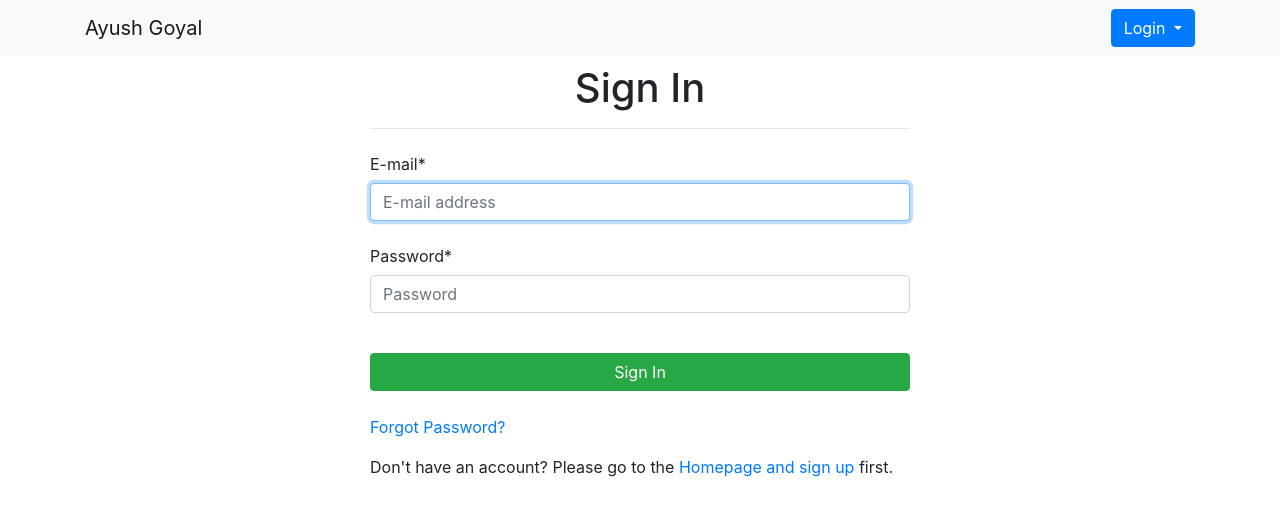
After one commit to ayush6624/ms-hackathon, a Flask app: template templates/login.html in a window 1280 px wide. The commit adds this page. Shown: the top 516 px of the page. Run offline with Flask 2, Linux system fonts and the light colour scheme; the template is opened without the code that fills it, so the values that code supplies are empty; some libraries are stand-ins or nearby versions.

Commit message:
added login and changes to attendant

```diff
--- /dev/null
+++ b/templates/login.html
@@ -0,0 +1,72 @@
+<!DOCTYPE html>
+<html lang="en">
+  <head>
+    <meta charset="UTF-8" />
+    <meta name="viewport" content="width=device-width, initial-scale=1.0" />
+    <meta http-equiv="X-UA-Compatible" content="ie=edge" />
+    <link rel="stylesheet" href="https://cdnjs.cloudflare.com/ajax/libs/twitter-bootstrap/4.3.1/css/bootstrap.min.css" />
+    <link rel="stylesheet" href="https://cdnjs.cloudflare.com/ajax/libs/plyr/3.5.6/plyr.css" />
+    <style>
+      ::-webkit-scrollbar {
+        display: none;
+      }
+    </style>
+    <title>MyApp</title>
+  </head>
+
+  <body>
+    <nav class="navbar navbar-light navbar-expand-md bg-light navigation-clean">
+      <div class="container">
+        <a class="navbar-brand" href="/">Ayush Goyal</a>
+        <button class="navbar-toggler" type="button" data-toggle="collapse" data-target="#navbarNavDropdown" aria-controls="navbarNavDropdown" aria-expanded="false" aria-label="Toggle navigation">
+          <span class="navbar-toggler-icon"></span>
+        </button>
+        <div class="collapse navbar-collapse justify-content-end" id="navbarNavDropdown">
+          <li class="navbar-nav dropdown ">
+            <a class="btn btn-primary ml-auto dropdown-toggle" role="button" data-toggle="dropdown" href="/accounts/login"> Login </a>
+            <div class="dropdown-menu dropdown-menu-right">
+              <a class="dropdown-item" href="/accounts/login">Login</a>
+            </div>
+          </li>
+        </div>
+      </div>
+    </nav>
+
+    <div id="container">
+      <div class="container mt-2">
+        <div class="row">
+          <div class="col-lg-6 mx-auto">
+            <main role="main">
+              <h1 class="text-center">Sign In</h1>
+              <hr />
+
+              <div class="row">
+                <div class="col">
+                  <form method="post" action="/accounts/login">
+                    <div id="div_id_login" class="form-group">
+                      <label for="id_login" class="col-form-label  requiredField"> E-mail<span class="asteriskField">*</span> </label>
+                      <div class=""><input type="email" name="login" placeholder="E-mail address" autofocus="autofocus" class="textinput textInput form-control" required id="id_login" /></div>
+                    </div>
+                    <div id="div_id_password" class="form-group">
+                      <label for="id_password" class="col-form-label  requiredField"> Password<span class="asteriskField">*</span> </label>
+                      <div class=""><input type="password" name="password" placeholder="Password" class="textinput textInput form-control" required id="id_password" /></div>
+                    </div>
+
+                    <br />
+                    <button class="btn btn-success btn-block" type="submit">Sign In</button>
+                  </form>
+                  <br />
+                  <p><a href="/accounts/password/reset/">Forgot Password?</a></p>
+                  <p>Don't have an account? Please go to the <a href="/">Homepage and sign up</a> first.</p>
+                </div>
+              </div>
+            </main>
+          </div>
+        </div>
+      </div>
+    </div>
+    <script src="https://cdnjs.cloudflare.com/ajax/libs/jquery/3.4.1/jquery.min.js"></script>
+    <script src="https://cdnjs.cloudflare.com/ajax/libs/popper.js/1.12.9/umd/popper.min.js"></script>
+    <script src="https://cdnjs.cloudflare.com/ajax/libs/twitter-bootstrap/4.3.1/js/bootstrap.min.js"></script>
+  </body>
+</html>
```
Also changed, not shown: templates/parkmycar.html (+21 -10 lines).
